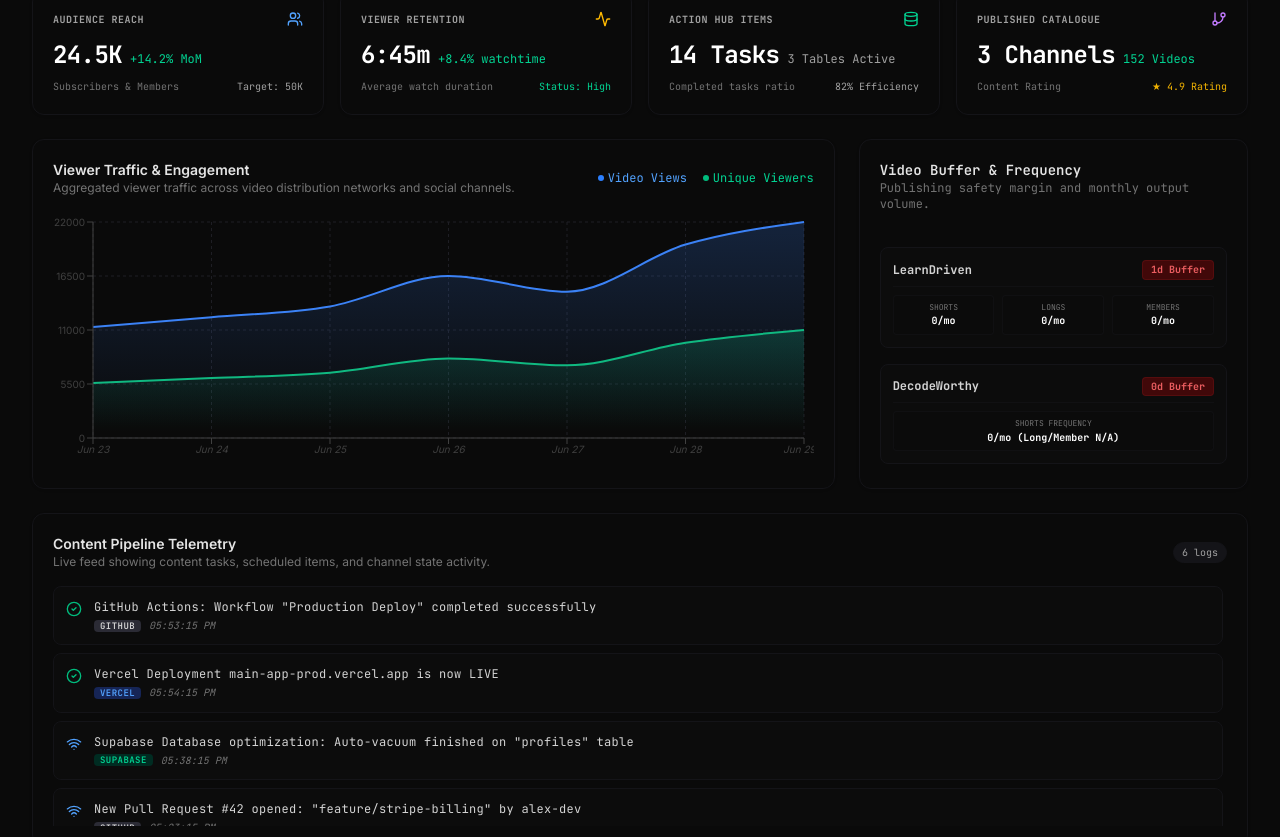
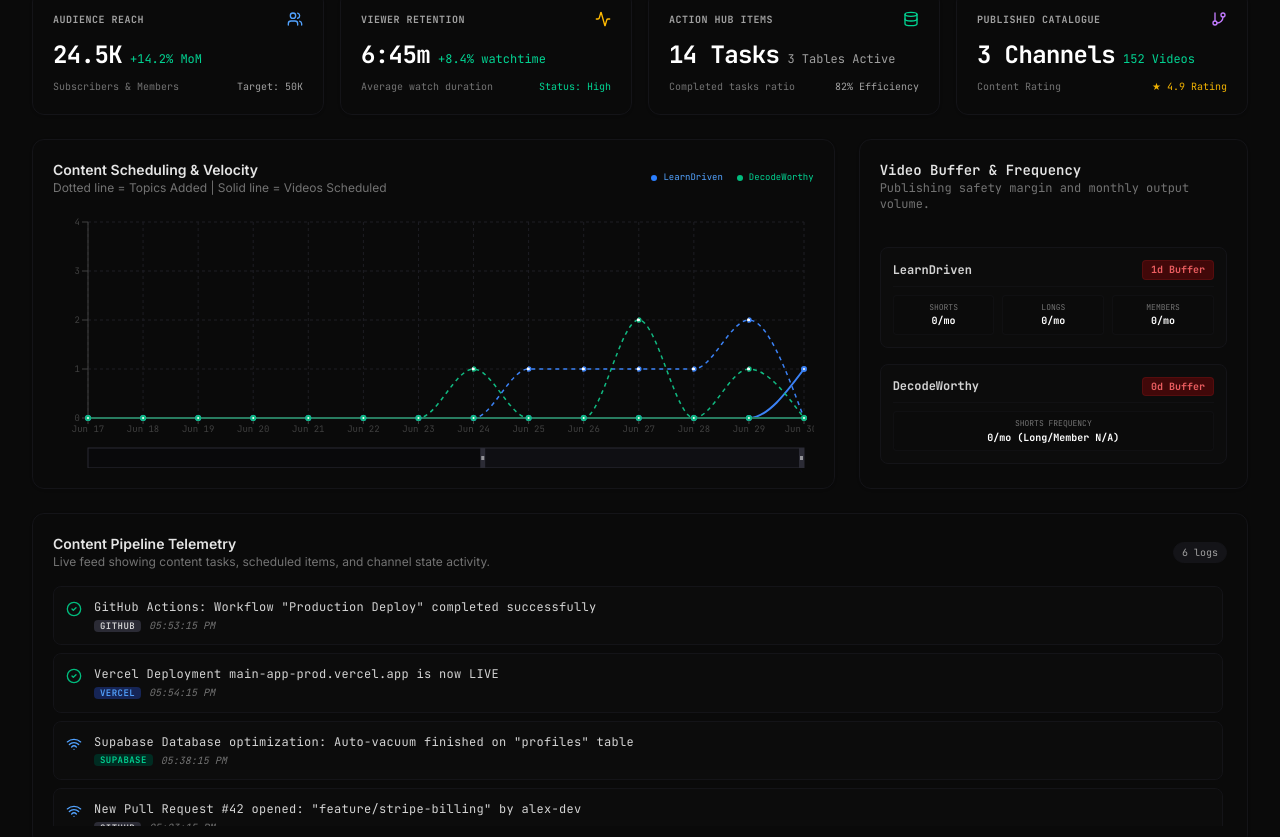
Before and after one commit to akshay58165/system-hub-dashboard, a React (Vite) app: page / in a window 1280 px wide. Shown: the part 541-1378 px from the top of the page. Built offline with nearby package versions, Linux system fonts and the light colour scheme.

Commit message:
feat: replace viewer traffic AreaChart with slidable LineChart for monthly topics added vs videos scheduled

```diff
--- a/src/components/Overview.tsx
+++ b/src/components/Overview.tsx
@@ -25,7 +25,11 @@ import {
   Tooltip,
   BarChart,
   Bar,
-  CartesianGrid
+  CartesianGrid,
+  LineChart,
+  Line,
+  Legend,
+  Brush
 } from 'recharts';
 import { GitHubRepo, VercelProject, SupabaseProject, SystemEvent, Topic } from '../types';
 
@@ -331,6 +335,61 @@ export default function Overview({ repos, vercelProjects, supabase, events, onTa
       learnDriven: getMetricsForChannel('LearnDriven'),
       decodeWorthy: getMetricsForChannel('DecodeWorthy')
     };
+  }, [topics]);
+
+  // Generate monthly timeline data for topics added vs videos scheduled
+  const monthlyTimelineData = useMemo(() => {
+    const today = new Date();
+    const year = today.getFullYear();
+    const month = today.getMonth();
+    const daysInMonth = new Date(year, month + 1, 0).getDate();
+
+    const data = [];
+
+    for (let day = 1; day <= daysInMonth; day++) {
+      const dateObj = new Date(year, month, day);
+      const dateStr = dateObj.toISOString().split('T')[0]; // YYYY-MM-DD
+      const dateLabel = dateObj.toLocaleDateString([], { month: 'short', day: 'numeric' }); // e.g. "Jun 1"
+
+      // LearnDriven counts
+      const ldAdded = topics.filter(t =>
+        t.channel === 'LearnDriven' &&
+        t.createdDate &&
+        t.createdDate.split('T')[0] === dateStr
+      ).length;
+
+      const ldScheduled = topics.filter(t =>
+        t.channel === 'LearnDriven' &&
+        t.status === 'scheduled' &&
+        t.dueDate &&
+        t.dueDate.split('T')[0] === dateStr
+      ).length;
+
+      // DecodeWorthy counts
+      const dwAdded = topics.filter(t =>
+        t.channel === 'DecodeWorthy' &&
+        t.createdDate &&
+        t.createdDate.split('T')[0] === dateStr
+      ).length;
+
+      const dwScheduled = topics.filter(t =>
+        t.channel === 'DecodeWorthy' &&
+        t.status === 'scheduled' &&
+        t.dueDate &&
+        t.dueDate.split('T')[0] === dateStr
+      ).length;
+
+      data.push({
+        date: dateLabel,
+        rawDate: dateStr,
+        ldAdded,
+        ldScheduled,
+        dwAdded,
+        dwScheduled
+      });
+    }
+
+    return data;
   }, [topics]);
 
   const getLockGlowStyle = (daysStr: string) => {
@@ -827,49 +886,48 @@ export default function Overview({ repos, vercelProjects, supabase, events, onTa
 
       {/* Main Charts Section */}
       <div className="grid grid-cols-1 lg:grid-cols-3 gap-6">
-        {/* Left: Combined Traffic and Views (2 cols on large screen) */}
-        <div className="bg-neutral-950 border border-neutral-900 rounded-xl p-5 lg:col-span-2 space-y-4 shadow-sm">
-          <div className="flex items-center justify-between">
+        {/* Left: Content Scheduling & Velocity (2 cols on large screen) */}
+        <div className="bg-neutral-950 border border-neutral-900 rounded-xl p-5 lg:col-span-2 space-y-4 shadow-sm flex flex-col justify-between">
+          <div className="flex flex-col sm:flex-row justify-between items-start sm:items-center gap-3">
             <div>
-              <h3 className="text-sm font-semibold text-neutral-200">Viewer Traffic & Engagement</h3>
-              <p className="text-xs text-neutral-500">Aggregated viewer traffic across video distribution networks and social channels.</p>
+              <h3 className="text-sm font-semibold text-neutral-200">Content Scheduling & Velocity</h3>
+              <p className="text-xs text-neutral-500 font-sans">Dotted line = Topics Added | Solid line = Videos Scheduled</p>
             </div>
-            <div className="flex items-center gap-4 text-xs font-mono">
-              <div className="flex items-center gap-1 text-blue-400">
+            <div className="flex flex-wrap items-center gap-3.5 text-[9px] font-mono">
+              <div className="flex items-center gap-1.5 text-blue-400">
                 <span className="h-1.5 w-1.5 bg-blue-500 rounded-full" />
-                <span>Video Views</span>
+                <span>LearnDriven</span>
               </div>
-              <div className="flex items-center gap-1 text-emerald-400">
+              <div className="flex items-center gap-1.5 text-emerald-400">
                 <span className="h-1.5 w-1.5 bg-emerald-500 rounded-full" />
-                <span>Unique Viewers</span>
+                <span>DecodeWorthy</span>
               </div>
             </div>
           </div>
 
-          <div className="h-64 w-full">
+          <div className="h-64 w-full select-none font-mono">
             <ResponsiveContainer width="100%" height="100%">
-              <AreaChart data={combinedTraffic} margin={{ top: 10, right: 10, left: -20, bottom: 0 }}>
-                <defs>
-                  <linearGradient id="colorViews" x1="0" y1="0" x2="0" y2="1">
-                    <stop offset="5%" stopColor="#3b82f6" stopOpacity={0.2}/>
-                    <stop offset="95%" stopColor="#3b82f6" stopOpacity={0}/>
-                  </linearGradient>
-                  <linearGradient id="colorVisitors" x1="0" y1="0" x2="0" y2="1">
-                    <stop offset="5%" stopColor="#10b981" stopOpacity={0.2}/>
-                    <stop offset="95%" stopColor="#10b981" stopOpacity={0}/>
-                  </linearGradient>
-                </defs>
-                <XAxis dataKey="date" stroke="#404040" fontSize={10} fontStyle="italic" />
-                <YAxis stroke="#404040" fontSize={10} />
+              <LineChart data={monthlyTimelineData} margin={{ top: 10, right: 10, left: -25, bottom: 0 }}>
+                <XAxis dataKey="date" stroke="#404040" fontSize={9} />
+                <YAxis stroke="#404040" fontSize={9} allowDecimals={false} />
                 <Tooltip
                   contentStyle={{ backgroundColor: '#0c0c0e', borderColor: '#1e1e24', borderRadius: '8px' }}
-                  labelStyle={{ color: '#a3a3a3', fontStyle: 'italic', fontSize: '11px' }}
-                  itemStyle={{ fontSize: '12px' }}
+                  labelStyle={{ color: '#a3a3a3', fontSize: '10px', fontWeight: 'bold' }}
+                  itemStyle={{ fontSize: '10px' }}
                 />
                 <CartesianGrid stroke="#1e1e24" strokeDasharray="3 3" />
-                <Area type="monotone" dataKey="views" name="Video Views" stroke="#3b82f6" fillOpacity={1} fill="url(#colorViews)" strokeWidth={2} />
-                <Area type="monotone" dataKey="visitors" name="Unique Viewers" stroke="#10b981" fillOpacity={1} fill="url(#colorVisitors)" strokeWidth={2} />
-              </AreaChart>
+
+                {/* LearnDriven (Blue) */}
+                <Line type="monotone" dataKey="ldAdded" name="LearnDriven: Added" stroke="#3b82f6" strokeDasharray="4 4" strokeWidth={1.5} dot={{ r: 2 }} activeDot={{ r: 4 }} />
+                <Line type="monotone" dataKey="ldScheduled" name="LearnDriven: Scheduled" stroke="#3b82f6" strokeWidth={2} dot={{ r: 2 }} activeDot={{ r: 4 }} />
+
+                {/* DecodeWorthy (Green) */}
+                <Line type="monotone" dataKey="dwAdded" name="DecodeWorthy: Added" stroke="#10b981" strokeDasharray="4 4" strokeWidth={1.5} dot={{ r: 2 }} activeDot={{ r: 4 }} />
+                <Line type="monotone" dataKey="dwScheduled" name="DecodeWorthy: Scheduled" stroke="#10b981" strokeWidth={2} dot={{ r: 2 }} activeDot={{ r: 4 }} />
+
+                {/* Slidable Brush control */}
+                <Brush dataKey="date" height={20} stroke="#2b2b35" fill="#09090b" startIndex={Math.max(0, monthlyTimelineData.length - 14)} />
+              </LineChart>
             </ResponsiveContainer>
           </div>
         </div>
```
